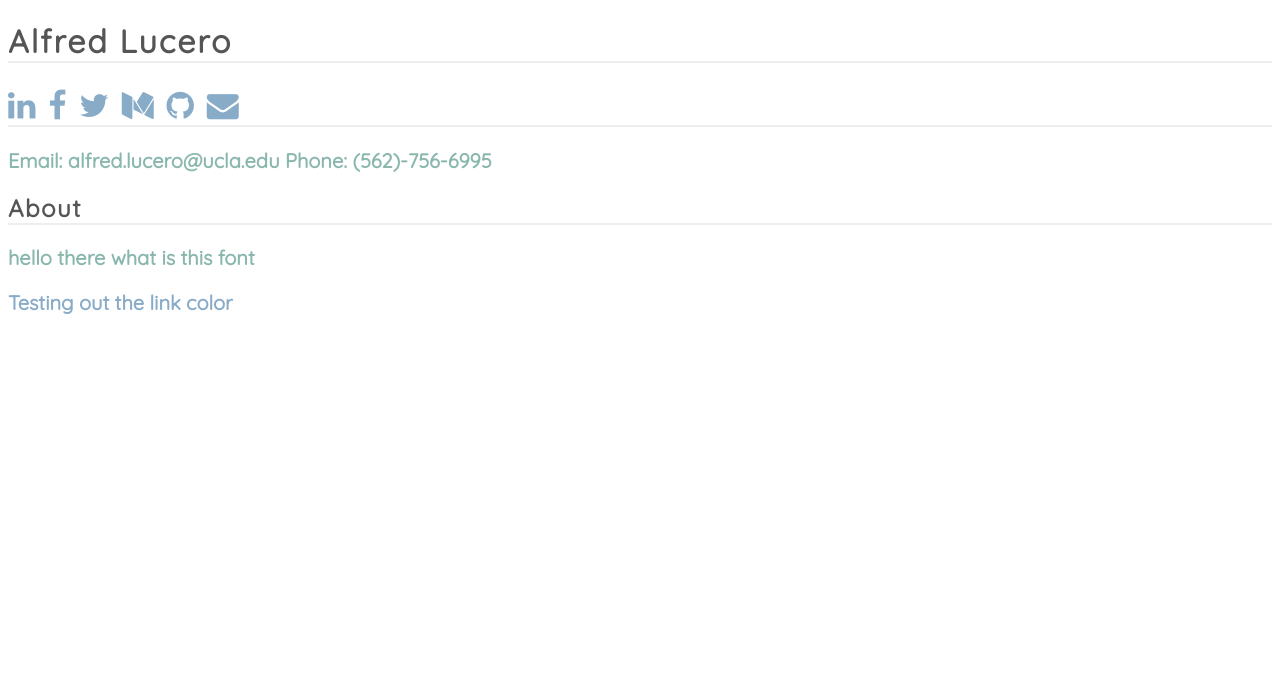
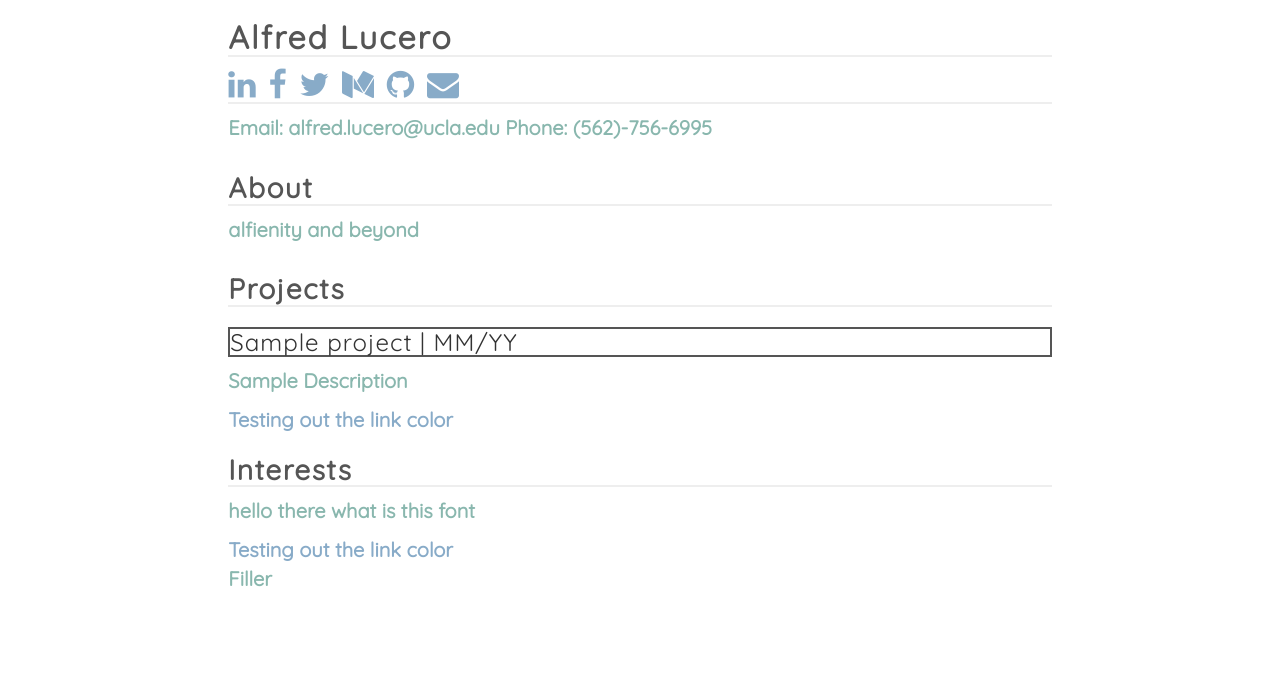
Before and after one commit to alfredlucero/alfienityportfolio, a plain HTML site: page index.html in a window 1280 px wide. Drawn offline with nearby package versions, Linux system fonts and the light colour scheme.

Commit message:
added bootstrap layout and mockups of project and interest section; TODO: look into AOS animation on scrolling effects for later refinement

```diff
--- a/css/index.css
+++ b/css/index.css
@@ -15,10 +15,17 @@ h1 {
 
 h2 {
 	border-bottom: solid 2px #eee;
-	font-size: 24px;
+	font-size: 28px;
 	letter-spacing: 1.5px;
 	font-weight: bold;
 	color: #555;
+}
+
+h3 {
+	border: solid 2px #555;
+	font-size: 24px;
+	letter-spacing: 1px;
+	color: #333
 }
 
 
@@ -45,3 +52,7 @@ a:active {
 i {
 	color: inherit;
 }
+
+#nav-title {
+	padding: 0
+}
--- a/index.html
+++ b/index.html
@@ -10,6 +10,8 @@
 
 	<link href="https://fonts.googleapis.com/css?family=Quicksand" rel="stylesheet">
 	<link rel="stylesheet" href="https://maxcdn.bootstrapcdn.com/font-awesome/4.7.0/css/font-awesome.min.css">
+	<link rel="stylesheet" href="https://maxcdn.bootstrapcdn.com/bootstrap/3.3.7/css/bootstrap.min.css">
+	<link rel="stylesheet" href="https://cdnjs.cloudflare.com/ajax/libs/animate.css/3.5.2/animate.min.css">
   <link rel="stylesheet" href="css/index.css">
 
   <!--[if lt IE 9]>
@@ -18,7 +20,11 @@
 </head>
 
 <body>
-	<h1>Alfred Lucero</h1>
+	<div class="container-fluid">
+		<div class="row">
+
+			<div id="nav" class="col-xs-12 col-md-offset-2 col-md-8">
+					<h1 id="nav-title" class="col-xs-12 col-md-12">Alfred Lucero</h1>
 					<h1>
 						<a href="https://www.linkedin.com/in/alfredlucero" target="_blank"><i class="fa fa-linkedin" aria-hidden="true"></i></a>
 						<a href="https://www.facebook.com/alfred.liwanaglucero" target="_blank"><i class="fa fa-facebook" aria-hidden="true"></i></a>
@@ -28,12 +34,44 @@
 						<a href="mailto:alfred.lucero@ucla.edu" target="_blank"><i class="fa fa-envelope" aria-hidden="true"></i></a>
 					</h1>
 					<p>Email: alfred.lucero@ucla.edu Phone: (562)-756-6995</p>
+			</div> <!-- end nav -->
+
+		</div> <!-- end row (nav) -->
+
+		<div class="row">
+
+			<div id="about" class="col-xs-12 col-md-offset-2 col-md-8">
 				<h2>About</h2>
+				<p>alfienity and beyond</p>
+			</div> <!-- end about -->
+
+		</div> <!-- end row (about) -->
+
+		<div class="row">
+
+			<div id="projects" class="col-xs-12 col-md-offset-2 col-md-8">
+				<h2>Projects</h2>
+				<h3>Sample project | MM/YY</h3>
+				<p>Sample Description</p>
+				<a href="#">Testing out the link color</a>
+			</div> <!-- end projects -->
+
+		</div> <!-- end row (projects) -->
+
+		<div class="row">
+
+			<div id="interests" class="col-xs-12 col-md-offset-2 col-md-8">
+				<h2>Interests</h2>
 				<p>hello there what is this font</p>
 				<a href="#">Testing out the link color</a>
+				<p>Filler<br/><br/><br/><br/></p>
+			</div> <!-- end interests -->
 
+		</div> <!-- end row (interests) -->
 
+	</div> <!-- end container-fluid -->
 
+	<script src="https://maxcdn.bootstrapcdn.com/bootstrap/3.3.7/js/bootstrap.min.js"></script>
 </body>
 
 </html>
```
Lines whose indentation alone changed are shown as unchanged.
